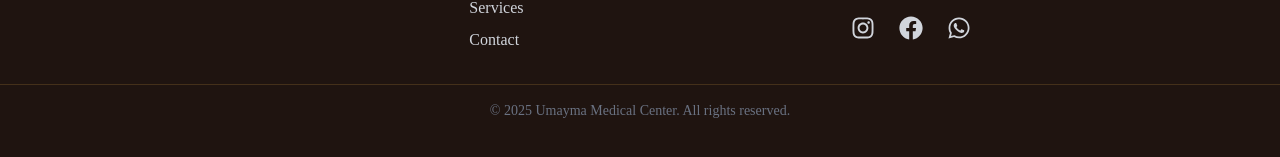
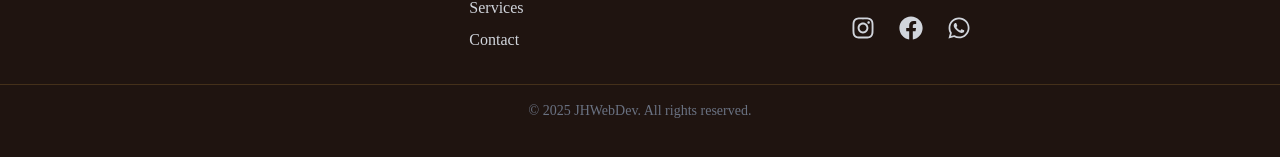
Before and after one commit to Jehad-Horani/Beauty-Center, a Next.js app: page /about in a window 1280 px wide. Shown: the part 2726-2883 px from the top of the page. Built offline with nearby package versions, Linux system fonts and the light colour scheme.

Commit message:
JHWEBDEV

```diff
--- a/app/Components/Footer.jsx
+++ b/app/Components/Footer.jsx
@@ -84,7 +84,7 @@ export default function Footer() {
 
       {/* Bottom Bar */}
       <div className="text-center text-sm text-gray-500 mt-8 border-t border-[#D89F43]/20 pt-4">
-        © {new Date().getFullYear()} Umayma Medical Center. All rights reserved.
+        © {new Date().getFullYear()} JHWebDev. All rights reserved.
       </div>
     </footer>
   );
```
